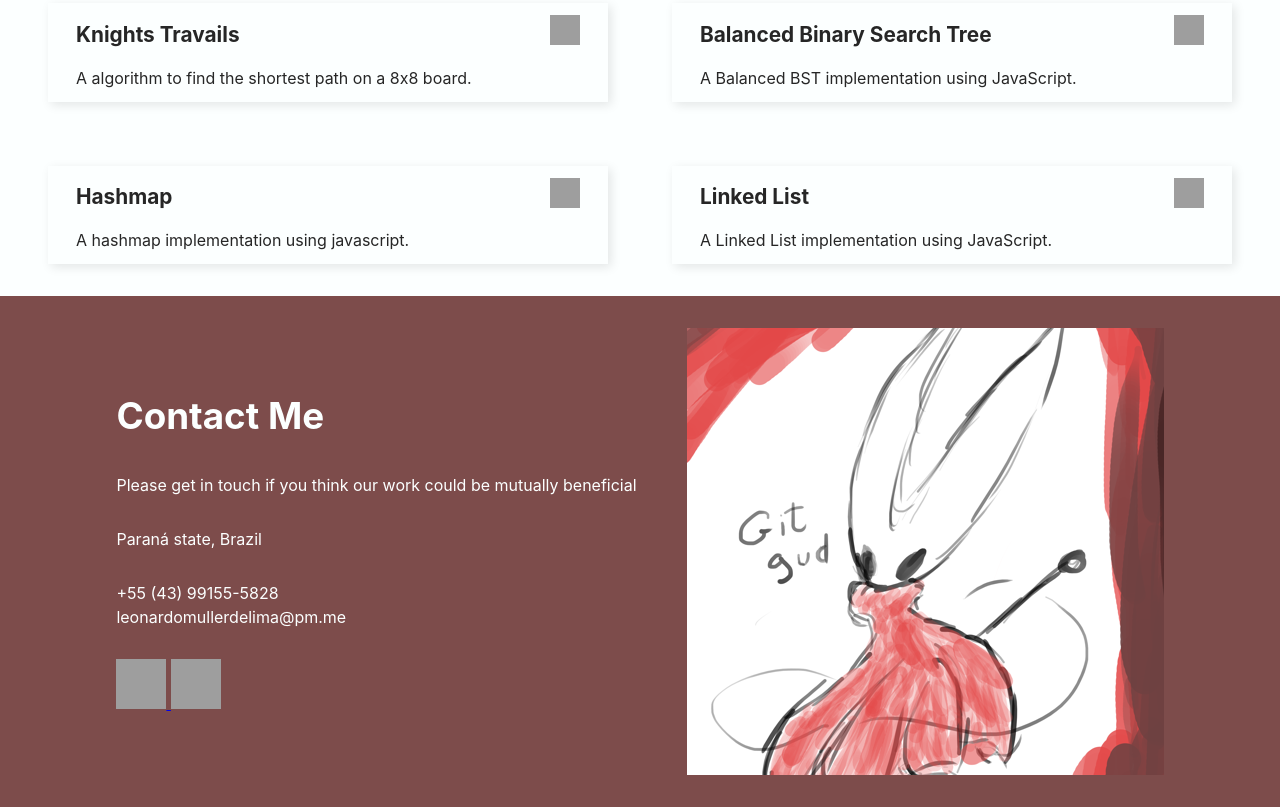
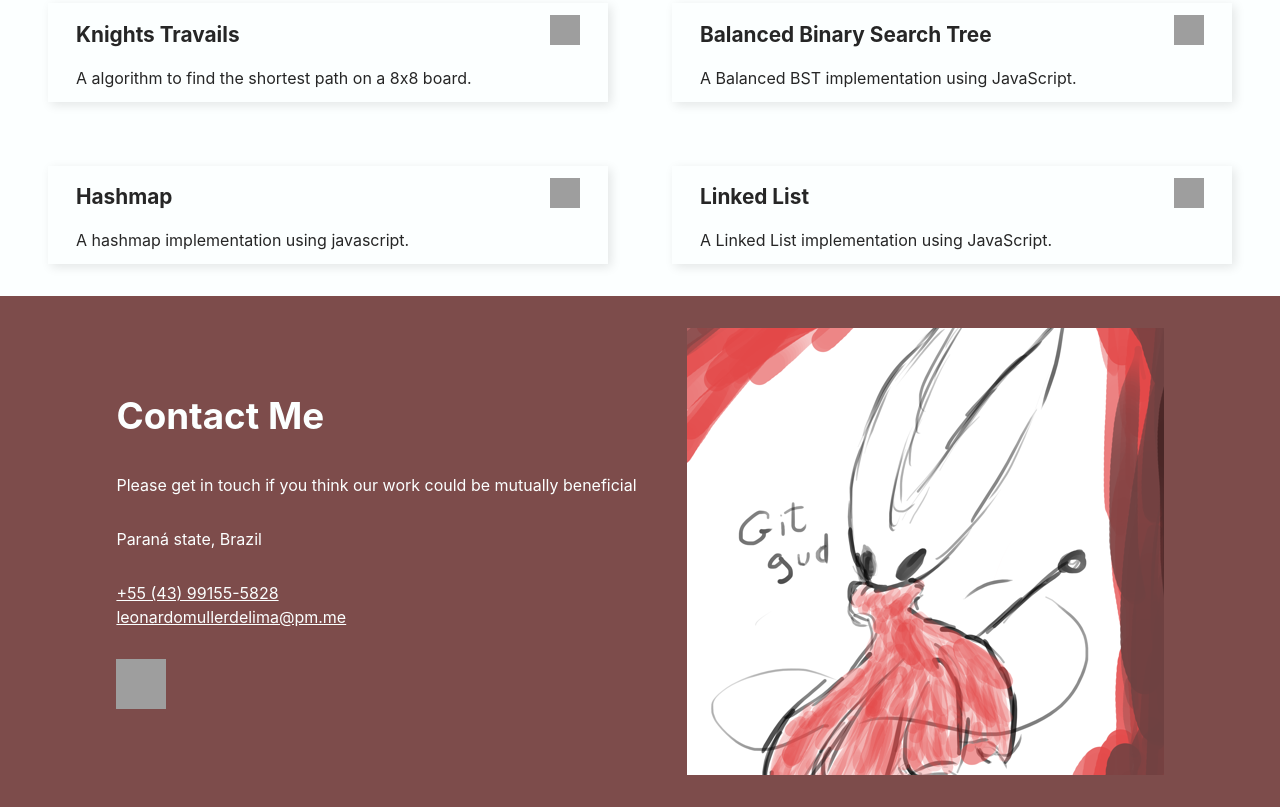
Before and after one commit to Lemuller04/odin-homepage, a website built with webpack: page src/template.html in a window 1280 px wide. Shown: the part 3593-4400 px from the top of the page. Built offline with nearby package versions, Linux system fonts and the light colour scheme; grey boxes are pictures that could not be loaded; a web font is replaced by a local one.

Commit message:
feat: add links to contact info

```diff
--- a/src/styles.css
+++ b/src/styles.css
@@ -140,6 +140,10 @@ footer>img {
   overflow: hidden;
 }
 
+.footer-info a {
+  color: var(--light-font);
+}
+
 .card:hover {
   background-color: rgba(0, 0, 0, .1);
 }
--- a/src/template.html
+++ b/src/template.html
@@ -26,11 +26,11 @@
             width="50" height="50" />
         </a>
 
-        <a href="#" rel="noopener noreferrer" aria-label="Visit my LinkedIn profile">
-          <img alt="LinkedIn"
-            src="https://cdn.jsdelivr.net/gh/devicons/devicon@latest/icons/linkedin/linkedin-plain.svg" width="50"
-            height="50" />
-        </a>
+        <!-- <a href="#" rel="noopener noreferrer" aria-label="Visit my LinkedIn profile"> -->
+        <!--   <img alt="LinkedIn" -->
+        <!--     src="https://cdn.jsdelivr.net/gh/devicons/devicon@latest/icons/linkedin/linkedin-plain.svg" width="50" -->
+        <!--     height="50" /> -->
+        <!-- </a> -->
       </p>
     </div>
   </section>
@@ -50,22 +50,23 @@
         Paraná state, Brazil
       </p>
       <p>
-        +55 (43) 99155-5828
+        <a href="tel:+5543991555828">+55 (43) 99155-5828</a>
         <br>
-        leonardomullerdelima@pm.me
+        <a href="mailto:leonardomullerdelima@pm.me">leonardomullerdelima@pm.me</a>
       </p>
       <p class="socials">
-        <a href="https://github.com/Lemuller04" rel="noopener noreferrer" aria-label="Visit my GitHub profile">
+        <a href="https://github.com/Lemuller04" rel="noopener noreferrer"
+          aria-label="Visit my GitHub profile from footer">
 
           <img alt="GitHub" src="https://cdn.jsdelivr.net/gh/devicons/devicon@latest/icons/github/github-original.svg"
             width="50" height="50" />
         </a>
 
-        <a href="#" rel="noopener noreferrer" aria-label="Visit my LinkedIn profile">
-          <img alt="LinkedIn"
-            src="https://cdn.jsdelivr.net/gh/devicons/devicon@latest/icons/linkedin/linkedin-plain.svg" width="50"
-            height="50" />
-        </a>
+        <!-- <a href="#" rel="noopener noreferrer" aria-label="Visit my LinkedIn profile"> -->
+        <!--   <img alt="LinkedIn" -->
+        <!--     src="https://cdn.jsdelivr.net/gh/devicons/devicon@latest/icons/linkedin/linkedin-plain.svg" width="50" -->
+        <!--     height="50" /> -->
+        <!-- </a> -->
       </p>
     </div>
     <img src="./images/hornet.png" alt="Leonardo Müller">
```
